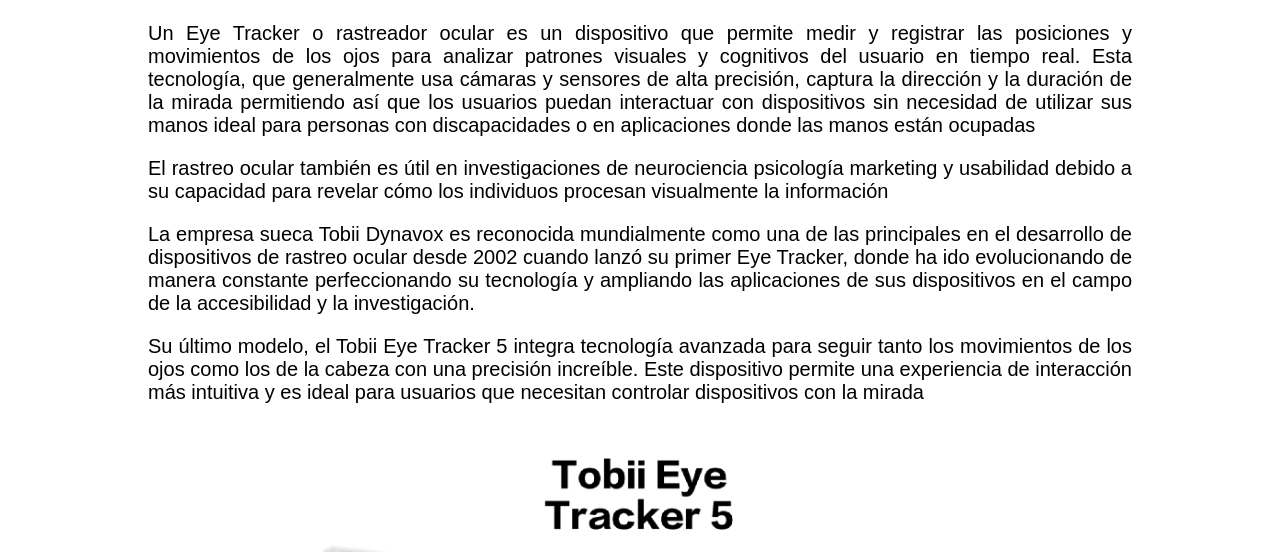
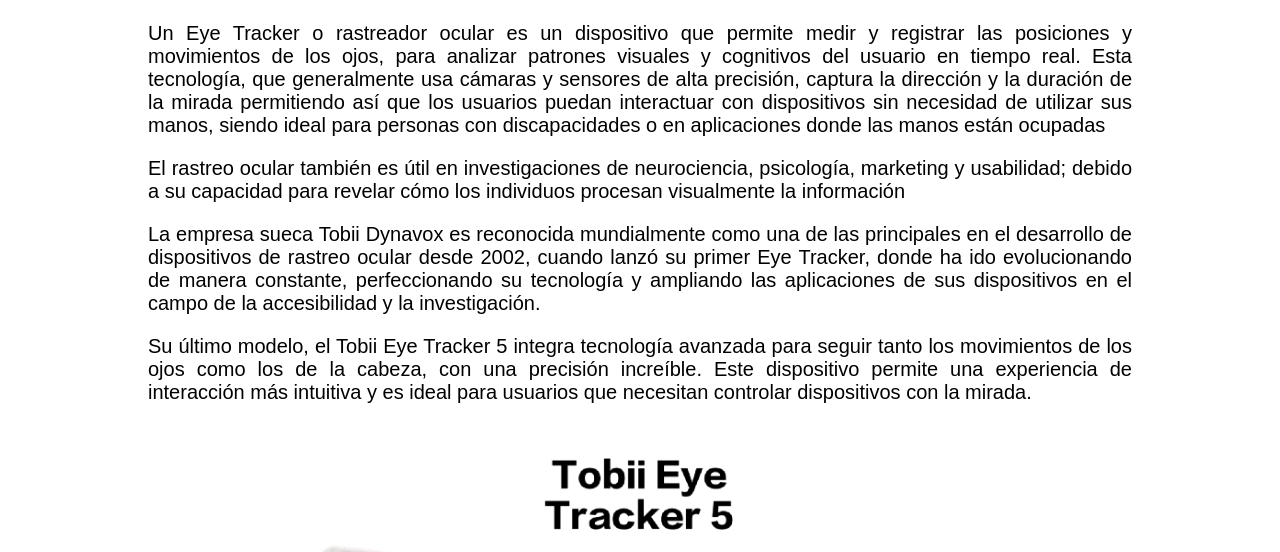
Before and after one commit to Fernando-Albarran/TrabajoDispositivo, a plain HTML site: page index.html in a window 1280 px wide. Shown: the part 241-793 px from the top of the page. Drawn offline with Linux system fonts and the light colour scheme.

Commit message:
index.html

```diff
--- a/index.html
+++ b/index.html
@@ -22,13 +22,13 @@
     <main>
         <section id="#introduccion">
             <h2>Introduccion</h2>
-            <p>Un Eye Tracker o rastreador ocular es un dispositivo que permite medir y registrar las posiciones y movimientos de los ojos para analizar patrones visuales y cognitivos del usuario en tiempo real. Esta tecnología, que generalmente usa cámaras y sensores de alta precisión, captura la dirección y la duración de la mirada permitiendo así que los usuarios puedan interactuar con dispositivos sin necesidad de utilizar sus manos ideal para personas con discapacidades o en aplicaciones donde las manos están ocupadas </p>
+            <p>Un Eye Tracker o rastreador ocular es un dispositivo que permite medir y registrar las posiciones y movimientos de los ojos, para analizar patrones visuales y cognitivos del usuario en tiempo real. Esta tecnología, que generalmente usa cámaras y sensores de alta precisión, captura la dirección y la duración de la mirada permitiendo así que los usuarios puedan interactuar con dispositivos sin necesidad de utilizar sus manos, siendo ideal para personas con discapacidades o en aplicaciones donde las manos están ocupadas </p>
 
-            <p>El rastreo ocular también es útil en investigaciones de neurociencia psicología marketing y usabilidad debido a su capacidad para revelar cómo los individuos procesan visualmente la información</p>
+            <p>El rastreo ocular también es útil en investigaciones de neurociencia, psicología, marketing y usabilidad; debido a su capacidad para revelar cómo los individuos procesan visualmente la información</p>
 
-            <p>La empresa sueca Tobii Dynavox es reconocida mundialmente como una de las principales en el desarrollo de dispositivos de rastreo ocular desde 2002 cuando lanzó su primer Eye Tracker, donde ha ido evolucionando de manera constante perfeccionando su tecnología y ampliando las aplicaciones de sus dispositivos en el campo de la accesibilidad y la investigación. </p>
+            <p>La empresa sueca Tobii Dynavox es reconocida mundialmente como una de las principales en el desarrollo de dispositivos de rastreo ocular desde 2002, cuando lanzó su primer Eye Tracker, donde ha ido evolucionando de manera constante, perfeccionando su tecnología y ampliando las aplicaciones de sus dispositivos en el campo de la accesibilidad y la investigación. </p>
 
-            <p>Su último modelo, el Tobii Eye Tracker 5 integra tecnología avanzada para seguir tanto los movimientos de los ojos como los de la cabeza con una precisión increíble. Este dispositivo permite una experiencia de interacción más intuitiva y es ideal para usuarios que necesitan controlar dispositivos con la mirada</p>
+            <p>Su último modelo, el Tobii Eye Tracker 5 integra tecnología avanzada para seguir tanto los movimientos de los ojos como los de la cabeza, con una precisión increíble. Este dispositivo permite una experiencia de interacción más intuitiva y es ideal para usuarios que necesitan controlar dispositivos con la mirada.</p>
 
         <div><img src="./img/tobii eye tracker 5.avif" alt="Imagen del dispositivo Tobii Eye Tracker 5 "></div>
         <p>Imagen sacada de <a href="https://es.aliexpress.com/i/1005005306248165.html">https://es.aliexpress.com/i/1005005306248165.html</a></</p>
```
